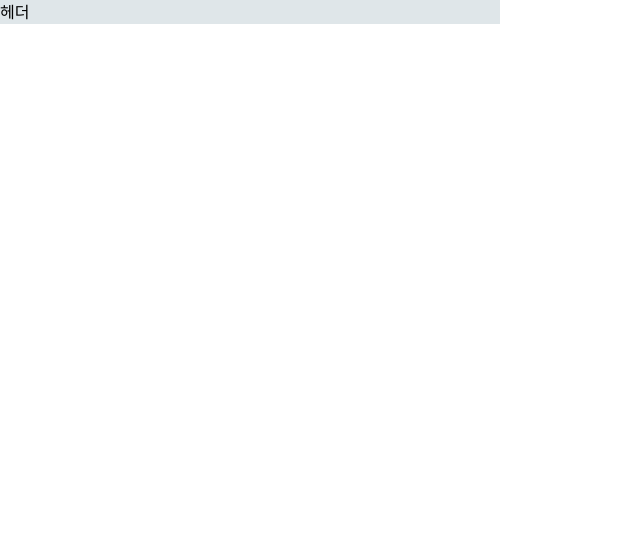
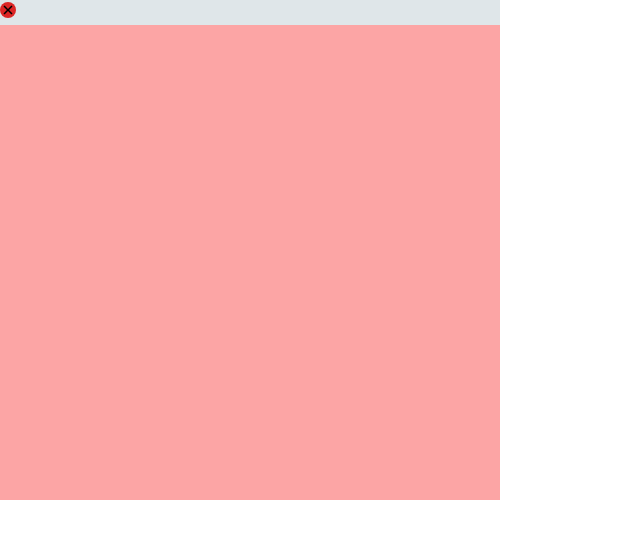
Before and after one commit to minhanPark/create-terminal, a Next.js app: page /components/SmallTerminal in a window 1280 px wide. Shown: the top 538 px of the page, without its empty margins (0-640 px from the left). Built offline with nearby package versions, Linux system fonts and the light colour scheme.

Commit message:
드래그 확인, x 아이콘 테스트

```diff
--- a/app/components/SmallTerminal/page.tsx
+++ b/app/components/SmallTerminal/page.tsx
@@ -1,11 +1,28 @@
 "use client";
 
 import { motion } from "framer-motion";
+import { IoCloseSharp } from "react-icons/io5";
+import { IconContext } from "react-icons";
 
 export default function SmallTerminal() {
   return (
-    <motion.div style={{ width: "500px", height: "500px" }}>
-      <div style={{ backgroundColor: "#dfe6e9" }}>헤더</div>
+    <motion.div
+      style={{ width: "500px", height: "500px" }}
+      className="flex flex-col"
+      drag
+      dragMomentum={false}
+    >
+      <div style={{ backgroundColor: "#dfe6e9", height: "25px" }}>
+        <div>
+          <div className="bg-red-600 inline-block rounded-full">
+            <IoCloseSharp />
+          </div>
+        </div>
+      </div>
+      <div
+        className="bg-red-300 grow"
+        onPointerDownCapture={(e) => e.stopPropagation()}
+      ></div>
     </motion.div>
   );
 }
```
